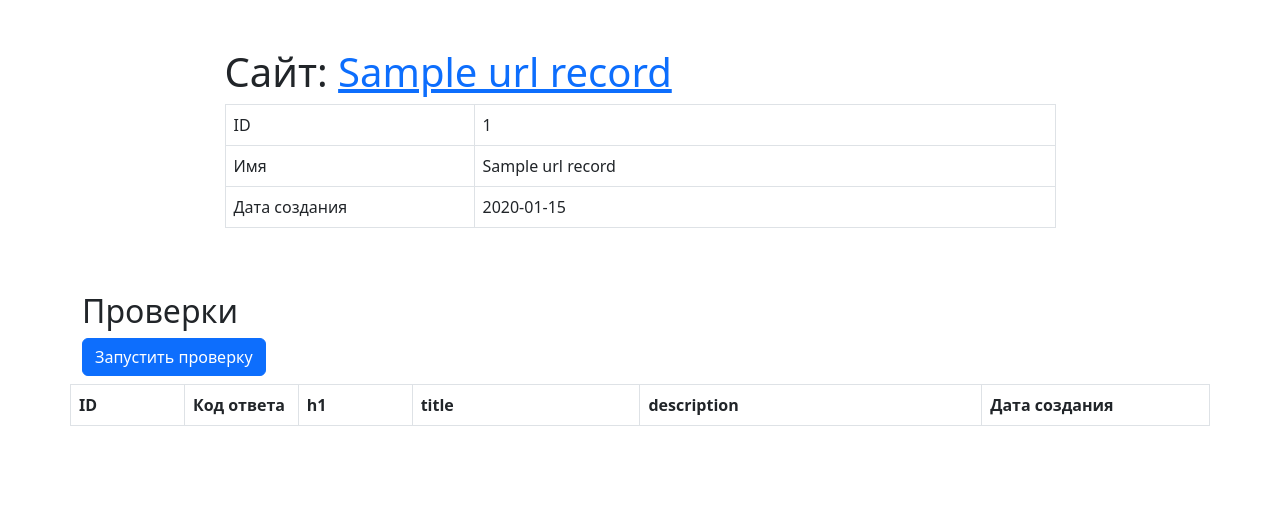
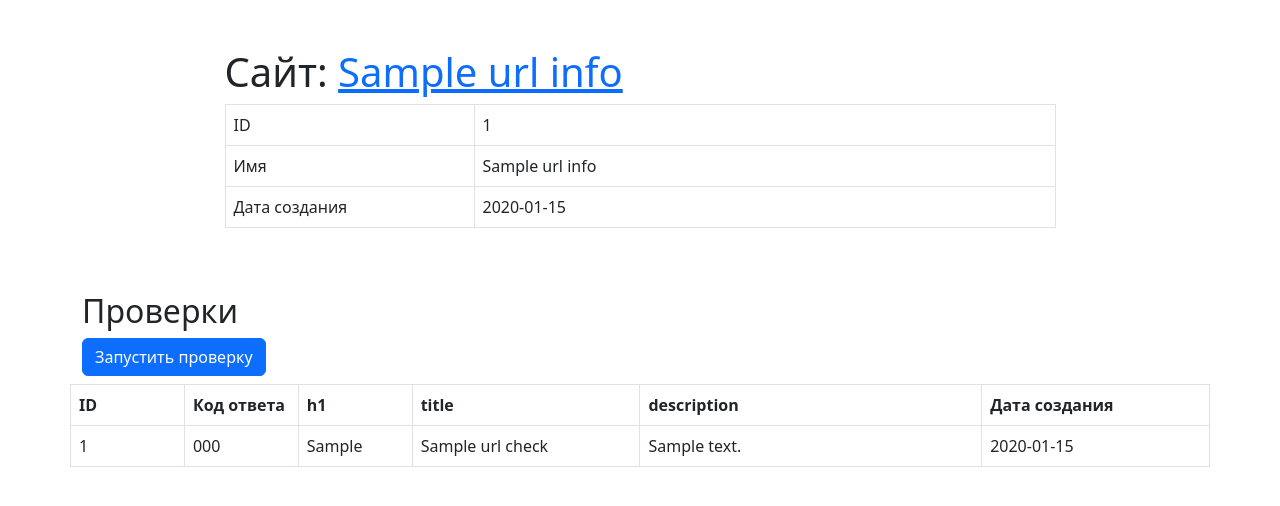
Before and after one commit to paalso/python-project-83, a Flask app: template page_analyzer/templates/url.html in a window 1280 px wide. Shown: the part 56-562 px from the top of the page. Run offline with Flask 3, Linux system fonts and the light colour scheme; the template is opened without the code that fills it: most values are stand-ins (such as "Sample title", 1, 10 or a date in 2020); lists and menus that the app fills with data are empty.

Commit message:
Start to implement url check logic

```diff
--- a/page_analyzer/templates/url.html
+++ b/page_analyzer/templates/url.html
@@ -6,20 +6,20 @@
 <div class="container mt-5">
   <div class="row justify-content-center">
     <div class="col-md-9">
-      <h1>Сайт: <a href="{{ url_record.name }}">{{ url_record.name }}</a></h1>
+      <h1>Сайт: <a href="{{ url_info.name }}">{{ url_info.name }}</a></h1>
       <div class="table-responsive">
          <table class="table table-bordered table-hover text-nowrap" data-test="url">
           <tr>
             <td style="width: 30%;">ID</td>
-            <td style="width: 70%;">{{ url_record.id }}</td>
+            <td style="width: 70%;">{{ url_info.id }}</td>
           </tr>
           <tr>
             <td>Имя</td>
-            <td>{{ url_record.name }}</td>
+            <td>{{ url_info.name }}</td>
           </tr>
           <tr>
             <td>Дата создания</td>
-            <td>{{ url_record.created_at.strftime('%Y-%m-%d') }}</td>
+            <td>{{ url_info.created_at.strftime('%Y-%m-%d') }}</td>
           </tr>
         </table>
       </div>
@@ -27,10 +27,10 @@
   </div>
   <div class="row mt-5">
     <h2>Проверки</h2>
-    <form method="post" action="{{ url_for('routes.check_url', id=url_record.id) }}">
+    <form method="post" action="{{ url_for('routes.create_url_check', id=url_info.id) }}">
       <input type="submit" class="btn btn-primary" value="Запустить проверку">
     </form>
-    <table class="table table-bordered mt-2">
+    <table class="table table-bordered table-hover mt-2" data-test="checks">
         <thead>
           <th style="width: 10%;">ID</th>
           <th style="width: 10%;">Код ответа</th>
@@ -39,6 +39,18 @@
           <th style="width: 30%;">description</th>
           <th style="width: 20%;">Дата создания</th>
         </thead>
+        <tbody>
+          {% for url_check in url_checks %}
+            <tr>
+              <td>{{ url_check.id }}</td>
+              <td>{{ url_check.status_code }}</td>
+              <td>{{ url_check.h1 }}</td>
+              <td>{{ url_check.title }}</td>
+              <td>{{ url_check.description }}</td>
+              <td>{{ url_check.created_at.strftime('%Y-%m-%d') }}</td>
+            </tr>
+          {% endfor %}
+        </tbody>
       </table>
   </div>
 </div>
--- a/page_analyzer/templates/urls.html
+++ b/page_analyzer/templates/urls.html
@@ -19,7 +19,7 @@
           {% for url in urls %}
           <tr>
             <td>{{url.id}}</td>
-            <td><a href="{{ url_for('routes.url_info', id=url.id) }}">{{ url.name }}</a></td>
+            <td><a href="{{ url_for('routes.show_url', id=url.id) }}">{{ url.name }}</a></td>
             <td>{{url.last_check}}</td>
             <td>{{url.response_code}}</td>
           </tr>
```
Also changed, not shown: page_analyzer/routes.py (+29 -15 lines), page_analyzer/url_checks_repository.py (+26 -0 lines). Lines whose indentation alone changed are shown as unchanged.
